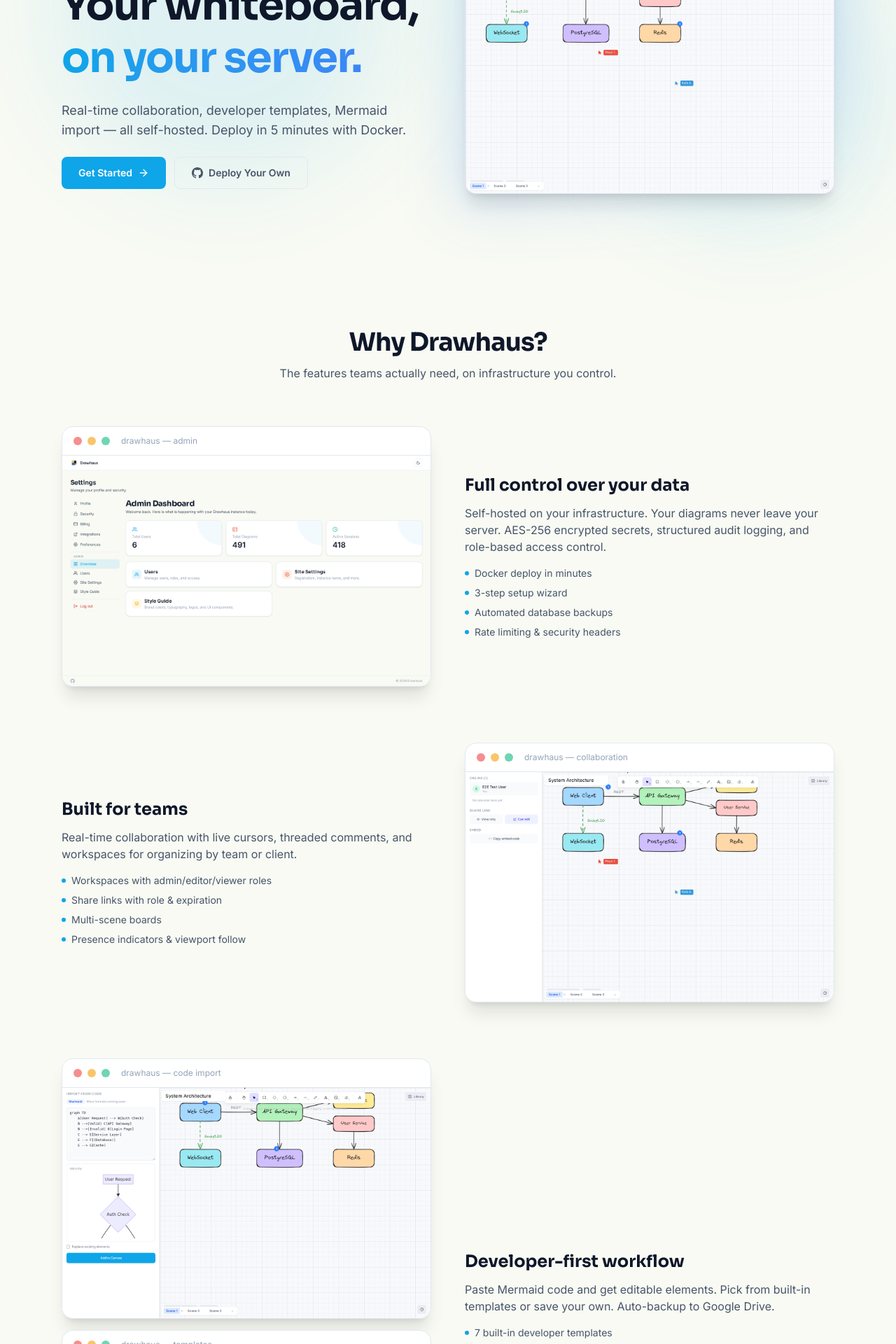
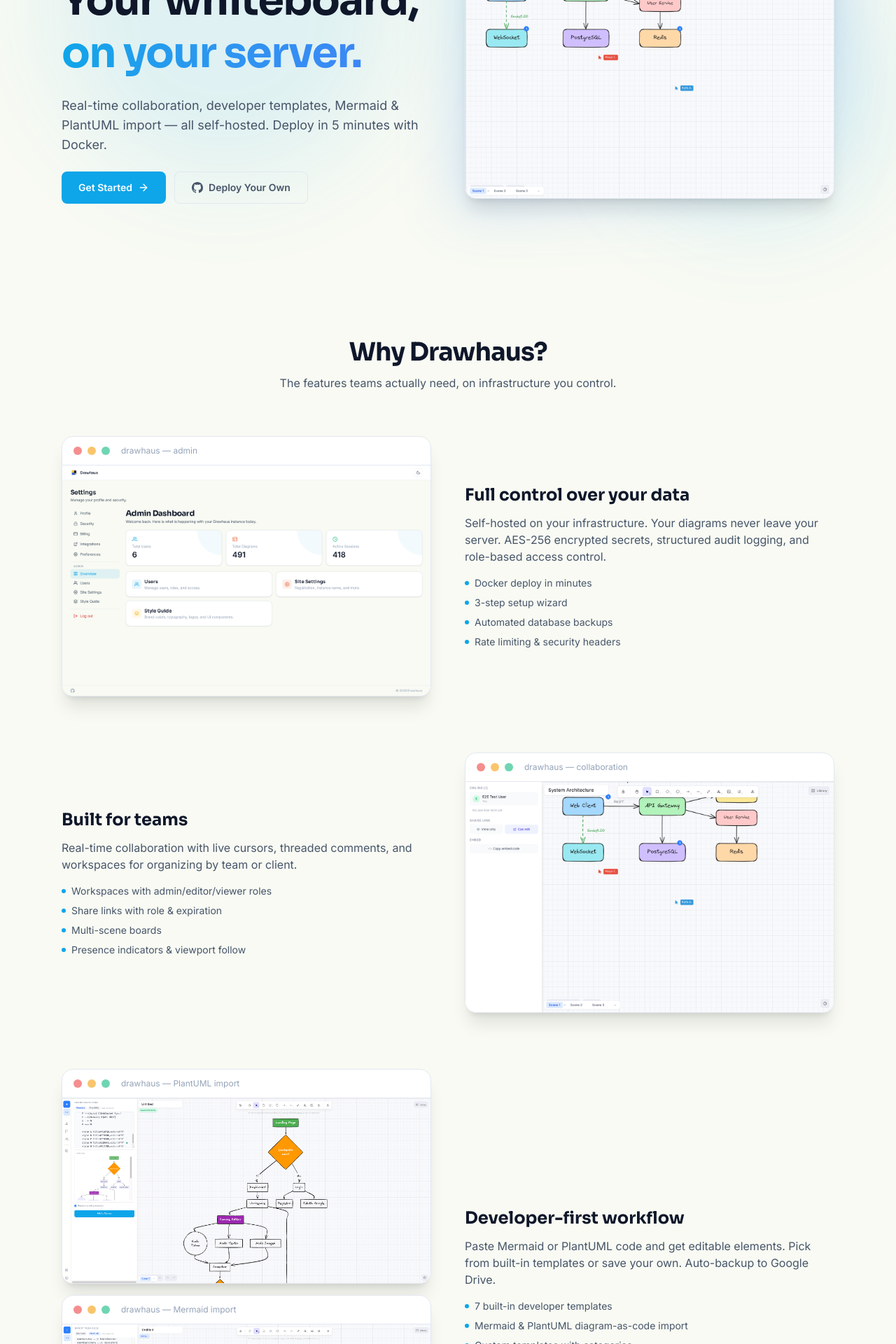
Before and after one commit to rodacato/drawhaus, a React (Vite) app in the folder frontend/: page / in a window 1280 px wide. Shown: the part 240-2160 px from the top of the page at 70% size. Built offline with nearby package versions, Linux system fonts and the light colour scheme; no server answers.

Commit message:
feat: add PlantUML & Mermaid screenshots to landing page marketing
Update landing page copy and screenshots to showcase both Mermaid and
PlantUML diagram-as-code import support.

```diff
--- a/frontend/src/pages/LandingPage.tsx
+++ b/frontend/src/pages/LandingPage.tsx
@@ -37,7 +37,7 @@
   },
   {
     title: "Diagram as Code",
-    description: "Paste Mermaid code and get editable Excalidraw elements on your canvas.",
+    description: "Paste Mermaid or PlantUML code and get editable Excalidraw elements on your canvas.",
     icon: (
       <svg width="24" height="24" viewBox="0 0 24 24" fill="none" stroke="currentColor" strokeWidth="2" strokeLinecap="round" strokeLinejoin="round">
         <polyline points="16 18 22 12 16 6" /><polyline points="8 6 2 12 8 18" />
@@ -123,7 +123,7 @@
   "Workspaces & team roles",
   "Admin panel & metrics",
   "Developer templates",
-  "Mermaid code import",
+  "Mermaid & PlantUML import",
   "Google Drive backup",
   "Threaded comments",
   "Auth & RBAC",
@@ -221,7 +221,7 @@
             </h1>
 
             <p className="max-w-lg text-lg text-text-secondary">
-              Real-time collaboration, developer templates, Mermaid import — all self-hosted.
+              Real-time collaboration, developer templates, Mermaid &amp; PlantUML import — all self-hosted.
               Deploy in 5 minutes with Docker.
             </p>
 
@@ -295,18 +295,18 @@
         {/* Section C: Developer workflow */}
         <div className="grid items-center gap-12 lg:grid-cols-2">
           <div className="space-y-4">
-            <ScreenshotFrame src="/screenshots/screenshot-code-import.png" alt="drawhaus — code import" />
-            <ScreenshotFrame src="/screenshots/screenshot-templates.png" alt="drawhaus — templates" />
+            <ScreenshotFrame src="/screenshots/screenshot-code-import-plantuml.png" alt="drawhaus — PlantUML import" />
+            <ScreenshotFrame src="/screenshots/screenshot-code-import-mermaid.png" alt="drawhaus — Mermaid import" />
           </div>
           <div>
             <h3 className="font-sora text-2xl font-bold">Developer-first workflow</h3>
             <p className="mt-3 text-text-secondary">
-              Paste Mermaid code and get editable elements. Pick from built-in templates
-              or save your own. Auto-backup to Google Drive.
+              Paste Mermaid or PlantUML code and get editable elements. Pick from built-in
+              templates or save your own. Auto-backup to Google Drive.
             </p>
             <ul className="mt-4 space-y-2 text-sm text-text-secondary">
               <li className="flex items-center gap-2"><span className="h-1.5 w-1.5 rounded-full bg-primary" />7 built-in developer templates</li>
-              <li className="flex items-center gap-2"><span className="h-1.5 w-1.5 rounded-full bg-primary" />Mermaid diagram-as-code import</li>
+              <li className="flex items-center gap-2"><span className="h-1.5 w-1.5 rounded-full bg-primary" />Mermaid &amp; PlantUML diagram-as-code import</li>
               <li className="flex items-center gap-2"><span className="h-1.5 w-1.5 rounded-full bg-primary" />Custom templates with categories</li>
               <li className="flex items-center gap-2"><span className="h-1.5 w-1.5 rounded-full bg-primary" />Google Drive sync on save</li>
             </ul>
```
Also changed, not shown: frontend/public/screenshots/screenshot-code-import-mermaid.png (added), frontend/public/screenshots/screenshot-code-import-plantuml.png (added).
